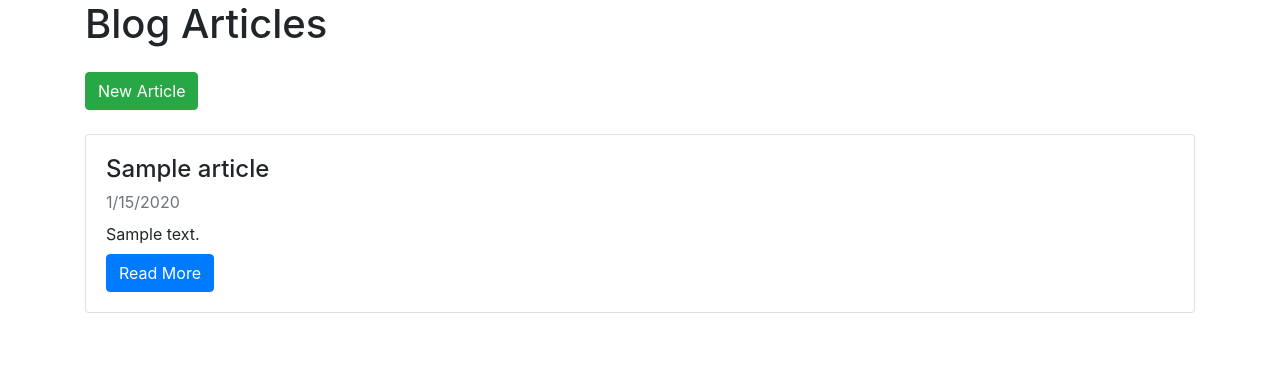
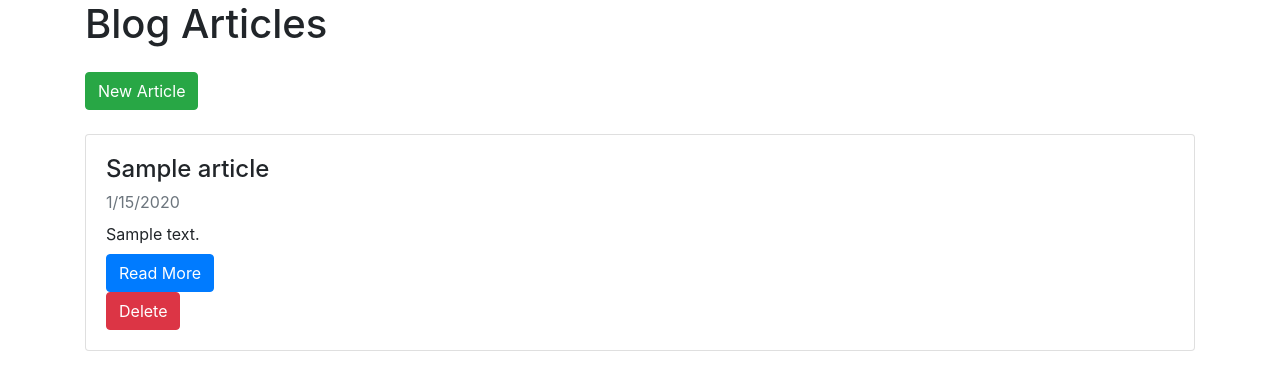
Before and after one commit to RexHolmstrom/blog, a Node server app: page / in a window 1280 px wide. Shown: the top 390 px of the page. Run offline with Node 20, Linux system fonts and the light colour scheme; tables that the repository leaves empty hold one stand-in row (values such as "Sample post"); some libraries are stand-ins or nearby versions.

Commit message:
deletebtnupdate

```diff
--- a/routes/articles.js
+++ b/routes/articles.js
@@ -31,7 +31,6 @@ router.post('/', async (req, res) => {
     }
 })
 
-method = "DELETE"
 router.delete('/', async (req, res) => {
     await Article.findByIdAndDelete(req.params.id)
     res.redirect('/')
--- a/views/articles/index.ejs
+++ b/views/articles/index.ejs
@@ -24,6 +24,9 @@
                 </div>
                 <div class="card-text mb-2"><%= article.description %></div>
                 <a href="articles/<%= article.slug %>" class="btn btn-primary">Read More</a>
+                <form action="/articles/<% article.id %>?_method=DELETE" method="POST">
+                    <button type="submit" class="btn btn-danger">Delete</button>
+                </form>
             </div>
         </div>
         <% }) %>
```
